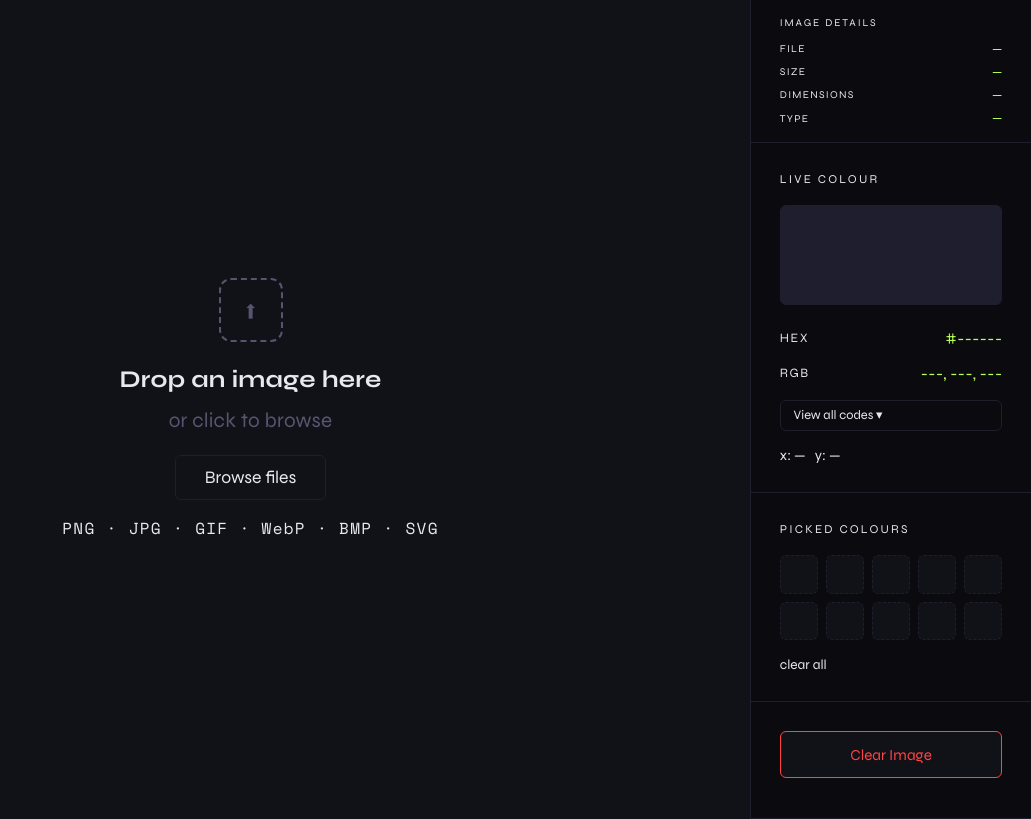
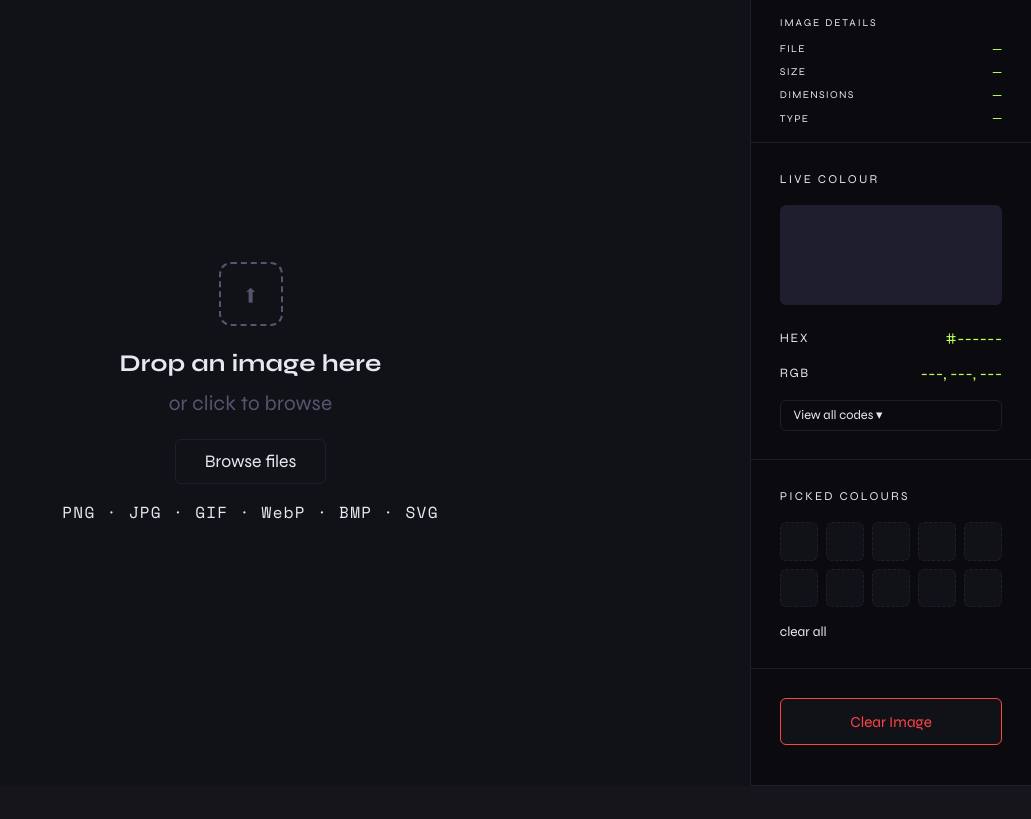
Before and after one commit to georgestanley33/hex-code-picker, a Flask app: page / in a window 1280 px wide. Shown: the part 66-885 px from the top of the page, without its empty margins (249-1280 px from the left). After the commit the page ends 852 px from the top, so only its background shows below. Run offline with Flask 3, Linux system fonts and the light colour scheme.

Commit message:
remove pixel coordinates

```diff
--- a/templates/index.html
+++ b/templates/index.html
@@ -270,11 +270,6 @@
     #more-codes.open { display: block; }
 
     /* Coords */
-    #coords-display {
-      font-size: 0.9rem;
-      color: var(--text);
-      margin-top: 1rem;
-    }
 
     /* History */
     #history-grid {
@@ -452,7 +447,6 @@
           </div>
         </div>
       </div>
-      <div id="coords-display">x: <span id="cx">—</span> &nbsp; y: <span id="cy">—</span></div>
     </div>
 
     <!-- History -->
@@ -490,8 +484,6 @@
   const swatch      = document.getElementById('color-swatch');
   const valHex      = document.getElementById('val-hex');
   const valRgb      = document.getElementById('val-rgb');
-  const cxEl        = document.getElementById('cx');
-  const cyEl        = document.getElementById('cy');
   const histGrid    = document.getElementById('history-grid');
   const toast       = document.getElementById('toast');
 
@@ -558,8 +550,6 @@
     valHex.textContent = '#------';
     valRgb.textContent = '---, ---, ---';
     ['val-hsl','val-hsb','val-cmyk','val-css','val-oklch'].forEach(id => document.getElementById(id).textContent = '—');
-    document.getElementById('cx').textContent = '—';
-    document.getElementById('cy').textContent = '—';
   });
   fileInput.addEventListener('change', e => loadFile(e.target.files[0]));
 
@@ -677,8 +667,6 @@
     if (px < 0 || py < 0 || px >= mainCanvas.width || py >= mainCanvas.height) return;
 
     const { r, g, b, a } = getPixelColor(px, py);
-    cxEl.textContent = px;
-    cyEl.textContent = py;
     updateSidebar(r, g, b, a);
     drawMagnifier(e.clientX, e.clientY, px, py);
   });
```
